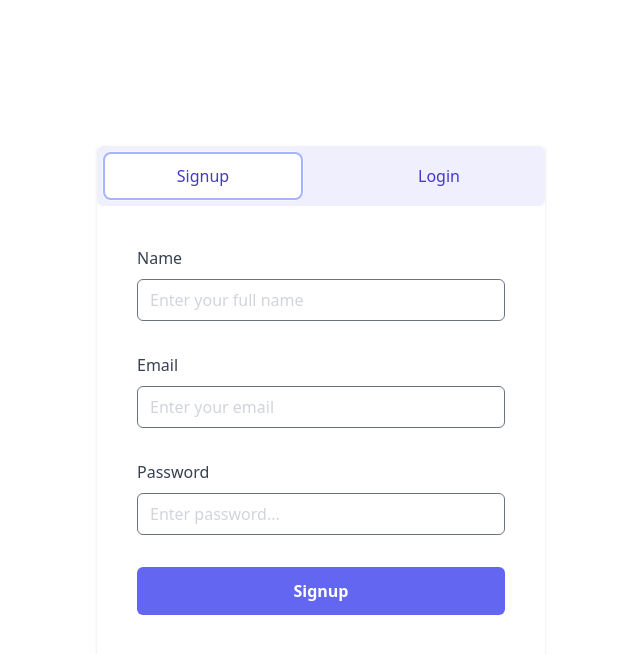
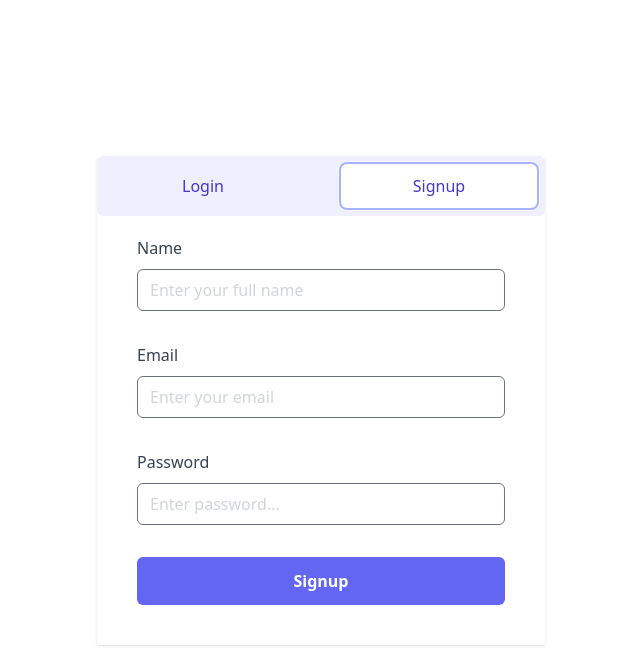
Before and after one commit to UtkarshNawalgaria/ProjectFlow, a React (Vite) app in the folder web/: page / in a window 1280 px wide. Both pictures are taken after a click on the tab "Signup". Shown: the top 654 px of the page, without its empty margins (319-959 px from the left). Built offline with nearby package versions, Linux system fonts and the light colour scheme; no server answers.

Commit message:
fix: show login/signup errors in form and other minor changes

```diff
--- a/web/src/context/AuthProvider.tsx
+++ b/web/src/context/AuthProvider.tsx
@@ -22,8 +22,16 @@ export type TAuthData = {
 export type AuthContextType = {
   auth: TAuth | null;
   redirectUrl: string;
-  login: (username: string, password: string) => void;
-  register: (data: TAuthData, onSuccess: () => void) => void;
+  login: (
+    username: string,
+    password: string,
+    onError: (error: Error) => void
+  ) => void;
+  register: (
+    data: TAuthData,
+    onSuccess: () => void,
+    onError: (error: Error) => void
+  ) => void;
   verifyToken: () => void;
   setAuth: (auth: TAuth | null, logout?: boolean) => void;
   logout?: () => void;
@@ -58,7 +66,11 @@ export const AuthProvider: React.FC<Props> = ({ children, redirectUrl }) => {
     });
   }
 
-  function register(data: TAuthData, onSuccess: () => void) {
+  function register(
+    data: TAuthData,
+    onSuccess: () => void,
+    onError: (error: Error) => void
+  ) {
     client("auth/register/", {
       method: "POST",
       body: JSON.stringify(data),
@@ -70,13 +82,18 @@ export const AuthProvider: React.FC<Props> = ({ children, redirectUrl }) => {
         onSuccess();
       })
       .catch((error) => {
+        onError(error);
         toast.error(`${error.message}`, {
           position: toast.POSITION.TOP_RIGHT,
         });
       });
   }
 
-  function login(email: string, password: string): void {
+  function login(
+    email: string,
+    password: string,
+    onError: (error: Error) => void
+  ): void {
     client<{
       access_token: string;
       token_type: string;
@@ -96,7 +113,7 @@ export const AuthProvider: React.FC<Props> = ({ children, redirectUrl }) => {
         });
         window.location.assign(redirectUrl);
       },
-      (error) => console.error(error)
+      (error) => onError(error)
     );
   }
 
--- a/web/src/pages/home.tsx
+++ b/web/src/pages/home.tsx
@@ -7,6 +7,8 @@ const HomePage = () => {
     email: "",
     password: "",
   });
+  const [error, setError] = useState<string>("");
+  const [selectedIndex, setSelectedIndex] = useState(0);
   const { register, login, auth, redirectUrl } = useAuth() as AuthContextType;
 
   useEffect(() => {
@@ -21,15 +23,20 @@ const HomePage = () => {
   ) => {
     event.preventDefault();
     if (eventType == "login") {
-      login(authData.email, authData.password);
+      login(authData.email, authData.password, (e) => setError(e.message));
     } else {
-      register(authData, () => {
+      register(
+        authData,
+        () => {
           setAuthData({
             name: "",
             email: "",
             password: "",
           });
-      });
+          setSelectedIndex(0);
+        },
+        (e) => setError(e.message)
+      );
     }
   };
 
@@ -37,6 +44,7 @@ const HomePage = () => {
     setAuthData((data) => {
       return { ...data, [event.target.name]: event.target.value };
     });
+    setError("");
   };
 
   const formGroup =
@@ -45,8 +53,16 @@ const HomePage = () => {
   return (
     <div className="h-screen flex items-center justify-center">
       <div className="w-full max-w-md shadow">
-        <Tab.Group>
+        <Tab.Group selectedIndex={selectedIndex} onChange={setSelectedIndex}>
           <Tab.List className="bg-indigo-500/10 p-2 flex gap-10 rounded-md">
+            <Tab
+              className={({ selected }) =>
+                `w-full rounded-md py-3 px-6 leading-5 text-indigo-700 ring-white ring-opacity-60 ring-offset-2 ring-offset-indigo-300 focus:outline-none focus:ring-1 ${
+                  selected ? "bg-white shadow" : "hover:bg-white/[0.12]"
+                }`
+              }>
+              Login
+            </Tab>
             <Tab
               className={({ selected }) =>
                 `w-full rounded-md py-3 px-6 leading-5 text-indigo-700 ring-white ring-opacity-60 ring-offset-2 ring-offset-indigo-300 focus:outline-none focus:ring-1 ${
@@ -55,32 +71,15 @@ const HomePage = () => {
               }>
               Signup
             </Tab>
-            <Tab
-              className={({ selected }) =>
-                `w-full rounded-md py-3 px-6 leading-5 text-indigo-700 ring-white ring-opacity-60 ring-offset-2 ring-offset-indigo-300 focus:outline-none focus:ring-1 ${
-                  selected ? "bg-white shadow" : "hover:bg-white/[0.12]"
-                }`
-              }>
-              Login
-            </Tab>
           </Tab.List>
           <Tab.Panels>
-            <Tab.Panel className="p-10">
-              <form onSubmit={(e) => handleFormSubmit(e, "signup")}>
-                <div className="flex flex-col gap-[5px]">
-                  <label className="block text-md font-medium text-grey-dark mb-1">
-                    Name
-                  </label>
-                  <input
-                    type="text"
-                    name="name"
-                    id="name"
-                    value={authData?.name}
-                    onChange={(e) => handleFormDataChange(e)}
-                    className={`${formGroup}`}
-                    placeholder="Enter your full name"
-                  />
-                </div>
+            <Tab.Panel className="px-10 pb-10 pt-5">
+              {({ selected }) => {
+                return (
+                  <form onSubmit={(e) => handleFormSubmit(e, "login")}>
+                    {selected && error ? (
+                      <div className="text-error mb-5">{error}</div>
+                    ) : null}
                     <div className="flex flex-col gap-[5px]">
                       <label className="block text-md font-medium text-grey-dark mb-1">
                         Email
@@ -91,7 +90,9 @@ const HomePage = () => {
                         id="email"
                         value={authData.email}
                         onChange={(e) => handleFormDataChange(e)}
-                    className={`${formGroup}`}
+                        className={`${formGroup} ${
+                          error ? "border-error" : null
+                        }`}
                         placeholder="Enter your email"
                         required
                       />
@@ -106,7 +107,9 @@ const HomePage = () => {
                         id="password"
                         value={authData.password}
                         onChange={(e) => handleFormDataChange(e)}
-                    className={`${formGroup}`}
+                        className={`${formGroup} ${
+                          error ? "border-error" : null
+                        }`}
                         placeholder="Enter password..."
                         required
                       />
@@ -114,12 +117,35 @@ const HomePage = () => {
                     <input
                       className="cursor-pointer py-3 rounded-md font-bold w-full bg-primary text-white hover:bg-indigo-600 transition"
                       type="submit"
-                  value="Signup"
+                      value="Login"
                     />
                   </form>
+                );
+              }}
             </Tab.Panel>
-            <Tab.Panel className="p-10">
-              <form onSubmit={(e) => handleFormSubmit(e, "login")}>
+            <Tab.Panel className="px-10 pb-10 pt-5">
+              {({ selected }) => {
+                return (
+                  <form onSubmit={(e) => handleFormSubmit(e, "signup")}>
+                    {selected && error ? (
+                      <div className="text-error mb-5">{error}</div>
+                    ) : null}
+                    <div className="flex flex-col gap-[5px]">
+                      <label className="block text-md font-medium text-grey-dark mb-1">
+                        Name
+                      </label>
+                      <input
+                        type="text"
+                        name="name"
+                        id="name"
+                        value={authData?.name}
+                        onChange={(e) => handleFormDataChange(e)}
+                        className={`${formGroup} ${
+                          error ? "border-error" : null
+                        }`}
+                        placeholder="Enter your full name"
+                      />
+                    </div>
                     <div className="flex flex-col gap-[5px]">
                       <label className="block text-md font-medium text-grey-dark mb-1">
                         Email
@@ -130,7 +156,9 @@ const HomePage = () => {
                         id="email"
                         value={authData.email}
                         onChange={(e) => handleFormDataChange(e)}
-                    className={`${formGroup}`}
+                        className={`${formGroup} ${
+                          error ? "border-error" : null
+                        }`}
                         placeholder="Enter your email"
                         required
                       />
@@ -145,7 +173,9 @@ const HomePage = () => {
                         id="password"
                         value={authData.password}
                         onChange={(e) => handleFormDataChange(e)}
-                    className={`${formGroup}`}
+                        className={`${formGroup} ${
+                          error ? "border-error" : null
+                        }`}
                         placeholder="Enter password..."
                         required
                       />
@@ -153,9 +183,11 @@ const HomePage = () => {
                     <input
                       className="cursor-pointer py-3 rounded-md font-bold w-full bg-primary text-white hover:bg-indigo-600 transition"
                       type="submit"
-                  value="Login"
+                      value="Signup"
                     />
                   </form>
+                );
+              }}
             </Tab.Panel>
           </Tab.Panels>
         </Tab.Group>
```
Also changed, not shown: 1 other file (tests, documents, lock files or other folders). Lines whose indentation alone changed are shown as unchanged.
